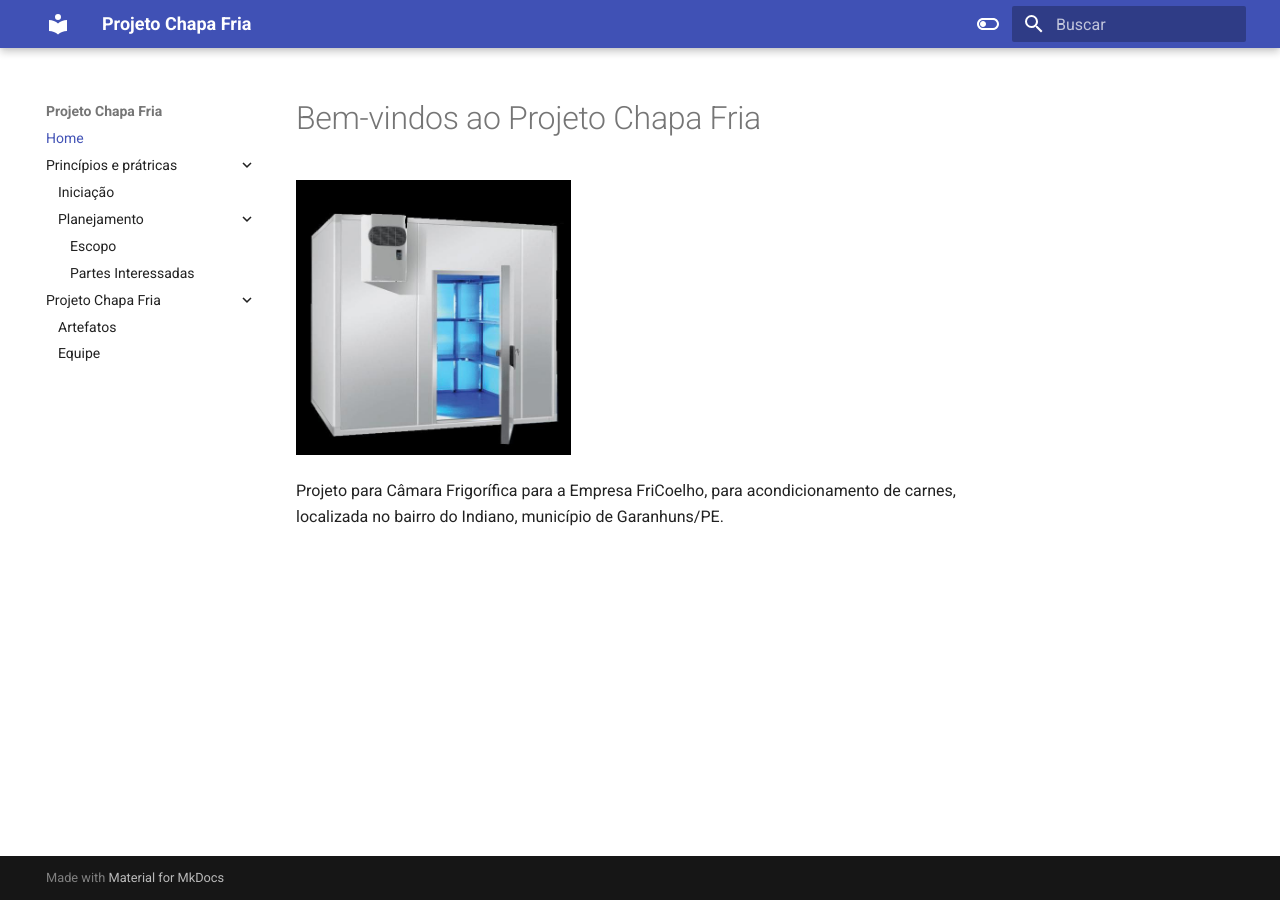
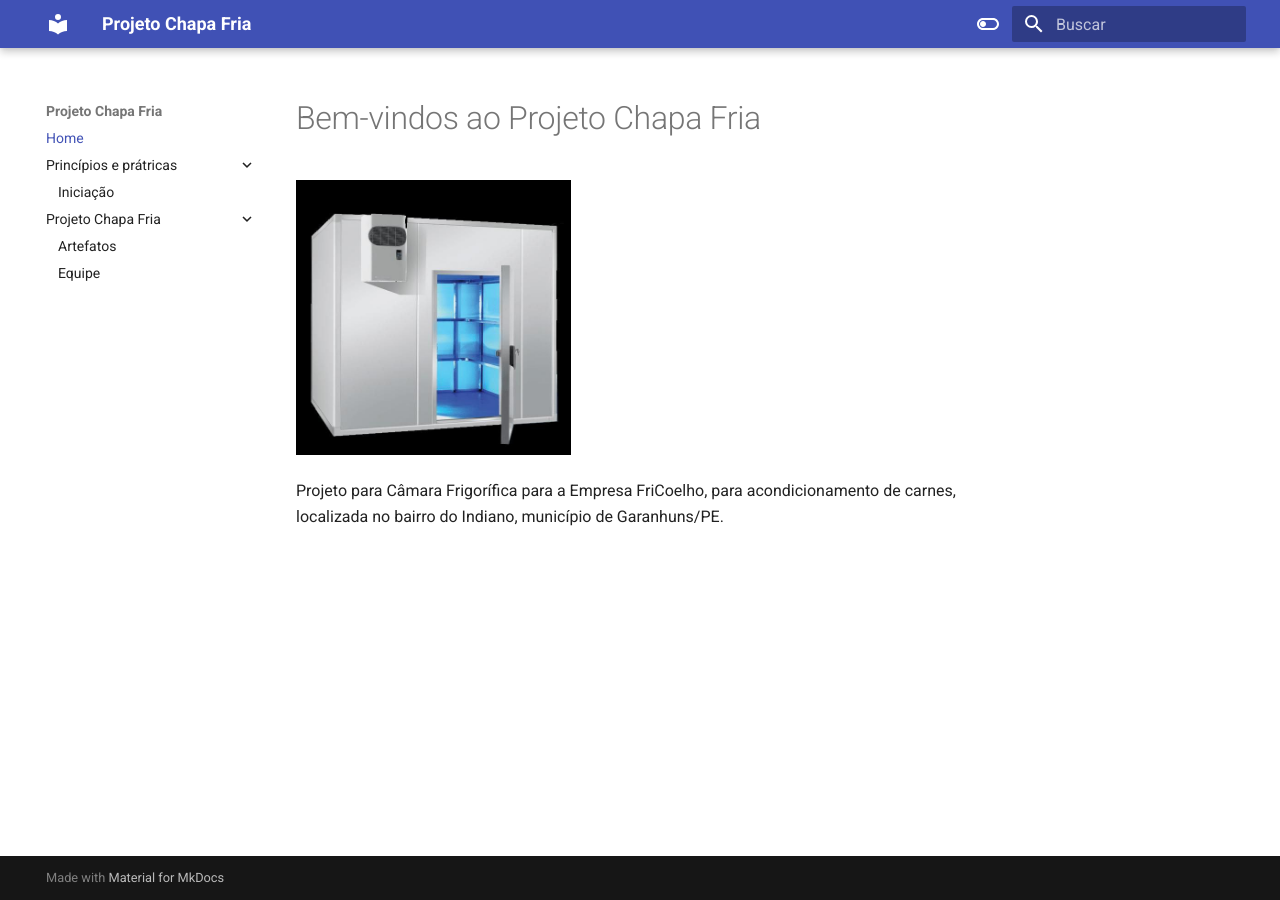
Before and after one commit to sftom/chapa-fria, an MkDocs documentation site: the page built from docs/index.md, in a window 1280 px wide. Built offline with MkDocs 1.6.1 and Material for MkDocs 9.7.7, drawn with Linux system fonts in a browser that asks for light colours.

Commit message:
Planejamento section removed

```diff
--- a/mkdocs.yml
+++ b/mkdocs.yml
@@ -4,9 +4,6 @@ nav:
   - 'Home': 'index.md'
   - 'Princípios e prátricas':
     - 'Iniciação': 'semana01/index.md'
-    - 'Planejamento':
-      - 'Escopo': 'semana02/index.md'
-      - 'Partes Interessadas': 'semana03/index.md'
   - 'Projeto Chapa Fria':
     - 'Artefatos': 'projeto/index.md'
     - 'Equipe': 'equipe/index.md'
```
